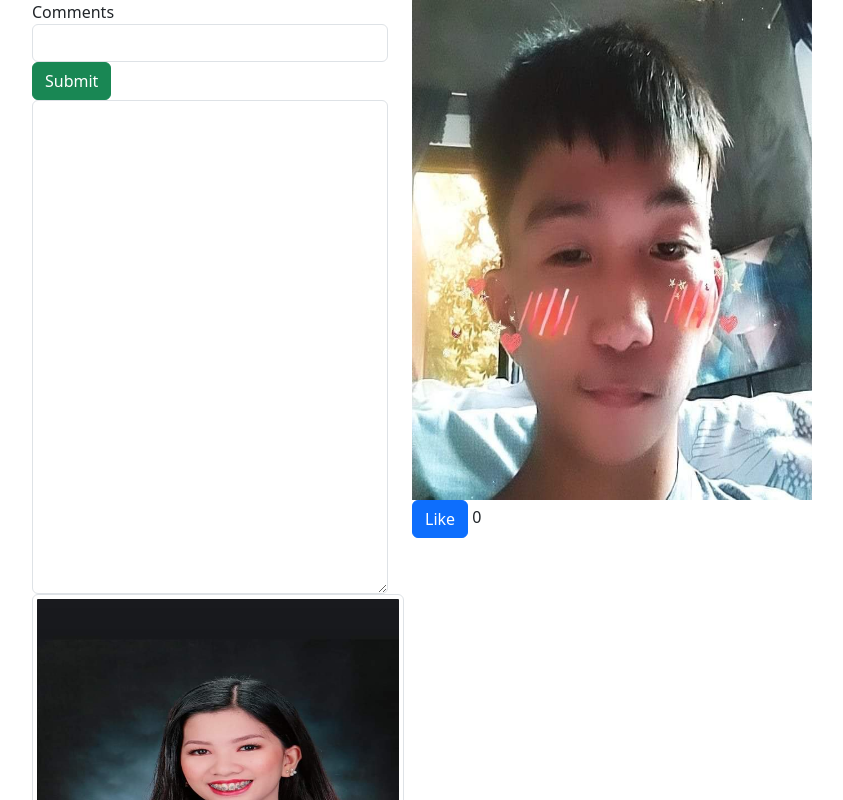
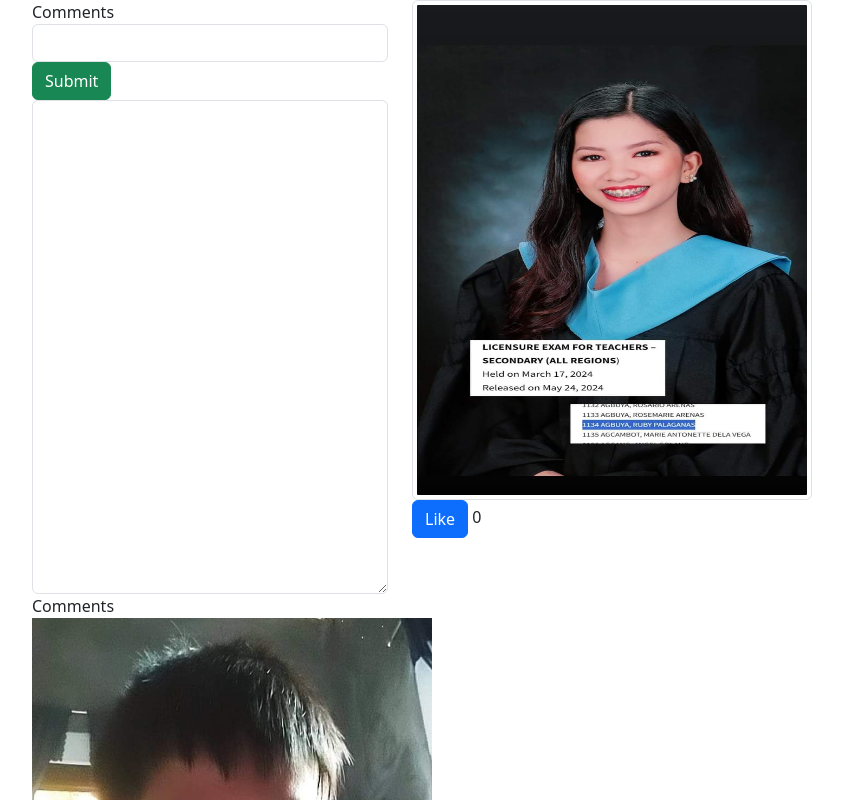
Before and after one commit to Dominictamondong/Dominic.github.io, a plain HTML site: page index.html in a window 1280 px wide. Shown: the top 800 px of the page, without its empty margins (50-893 px from the left). Drawn offline with nearby package versions, Linux system fonts and the light colour scheme.

Commit message:
Update index.html

```diff
--- a/index.html
+++ b/index.html
@@ -14,15 +14,15 @@
 <button class="btn btn-success" id="submit">Submit</button>
 
 <textarea class="form-control" id="commentbox" rows="20"></textarea>
-
+<div class="col-2"> Comments<br>
              </div>
-             <div class="col-4">
+             <div class="col-6">
                <img src ="FB_IMG_1716619562865.jpg" style="width:400px;height:500px;"/> <br>
                <button class="btn btn-primary" type="button" id="btnLike1" > Like </button>
                <output id="countLikes1"> 0 </output>
              </div>
              </div>
-          <div class="col-4">
+          <div class="col-6">
                <img src="FB_IMG_1716622805804.jpg" class="img-thumbnail" style="width:400px;height:500px;"/> <br>
                <button class="btn btn-primary" type="button" id="btnLike2" > Like </button>
                <output id="countLikes2"> 0 </output>
```
